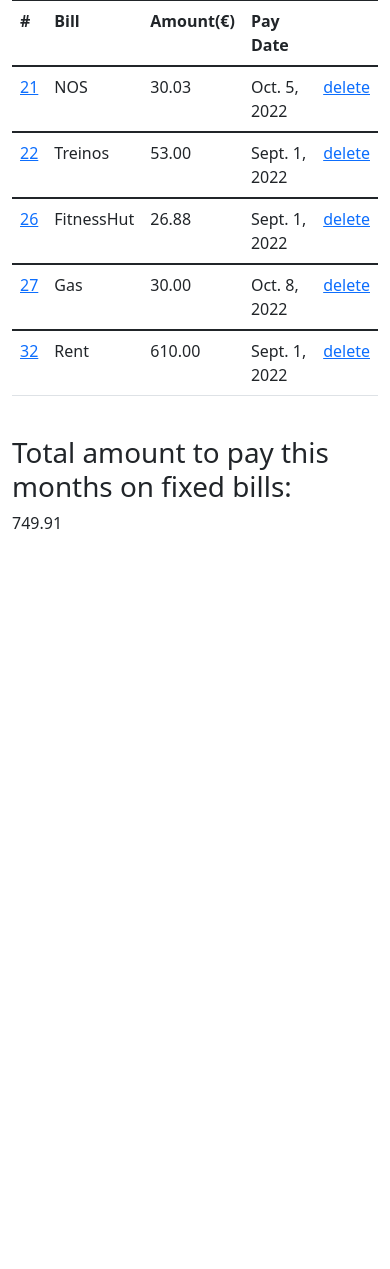
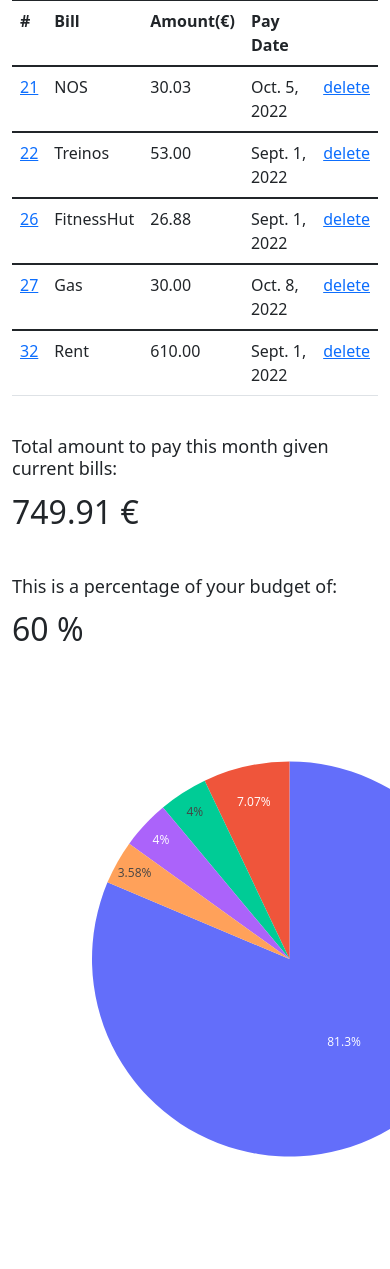
Before and after one commit to DeFariaJ/easySave, a Django app: page /bills/ in a window 390 px wide; the page is wider, and only the part inside the window is pictured. Shown: the part 184-1453 px from the top of that part. Before the commit the page ends 713 px from the top of that part, so only its background shows below. Run offline with Django 4.2, Linux system fonts and the light colour scheme; data comes from the database, SQL or seed files in the repository; both versions use the stored data as it was after the commit.

Commit message:
pandas and plotly are up and running. Created responsive piechart for fixed bills

```diff
--- a/bills/templates/index_bills.html
+++ b/bills/templates/index_bills.html
@@ -29,9 +29,19 @@
 
 <br />
 
-<h1>Total amount to pay this months on fixed bills:</h1>
+<h3 style="font-size: large">Total amount to pay this month given current bills:</h3>
+<p style="font-size: xx-large;">{{ total_amount }} €</p>
+<br>
+<h3 style="font-size: large">This is a percentage of your budget of:</h3>
+<p style="font-size: xx-large;"> {{bills_percent}} %</p>
 
-{{ total_amount }}
+
+
+{{ pie_chart|safe}}
+
+
+
+
 
 
 {% endblock %}
--- a/bills/views.py
+++ b/bills/views.py
@@ -1,4 +1,6 @@
 import datetime
+from turtle import width
+from unicodedata import decimal
 from django.shortcuts import render, get_object_or_404
 from django.http import HttpResponse, HttpResponseRedirect
 from django.urls import reverse
@@ -6,6 +8,7 @@ from .forms import PayDay
 from django.template import loader
 from .models import Bills
 import pandas as pd
+import plotly.express as px
 
 # Create your views here.
 
@@ -14,15 +17,35 @@ def index(request):
     mybills = Bills.objects.all().values()
     template = loader.get_template("index_bills.html")
     ######
-    print("**************************")
     data = pd.DataFrame(mybills)
-    print(data)
-    x = sum(data["fixed_bills_amount"])
-    print(x)
+    total = sum(data["fixed_bills_amount"])
+    my_salary = 1240.00
+    bills_percent = (float(total)/my_salary)*100
+    bills_percent = round(bills_percent)
+    #######
+    fig = px.pie(data, values=data["fixed_bills_amount"],
+                 names=data["fixed_bills"], title="")
+
+    fig.update_layout(
+        autosize=False,
+        width=600,
+        height=600,
+    )
+    pie_chart = fig.to_html()
+
     context = {
         "mybills": mybills,
-        "total_amount": x,
+        "total_amount": total,
+        "bills_percent": bills_percent,
+        "pie_chart": pie_chart,
     }
+    #########
+    sept_sum = []
+    for x in data["pay_date"]:
+        x = str(x)
+        if x[5:7] == "09":
+            print("September")
+
     return HttpResponse(template.render(context, request))
 
 
```
Also changed, not shown: users/templates/index2.html (+4 -4 lines), db.sqlite3.
